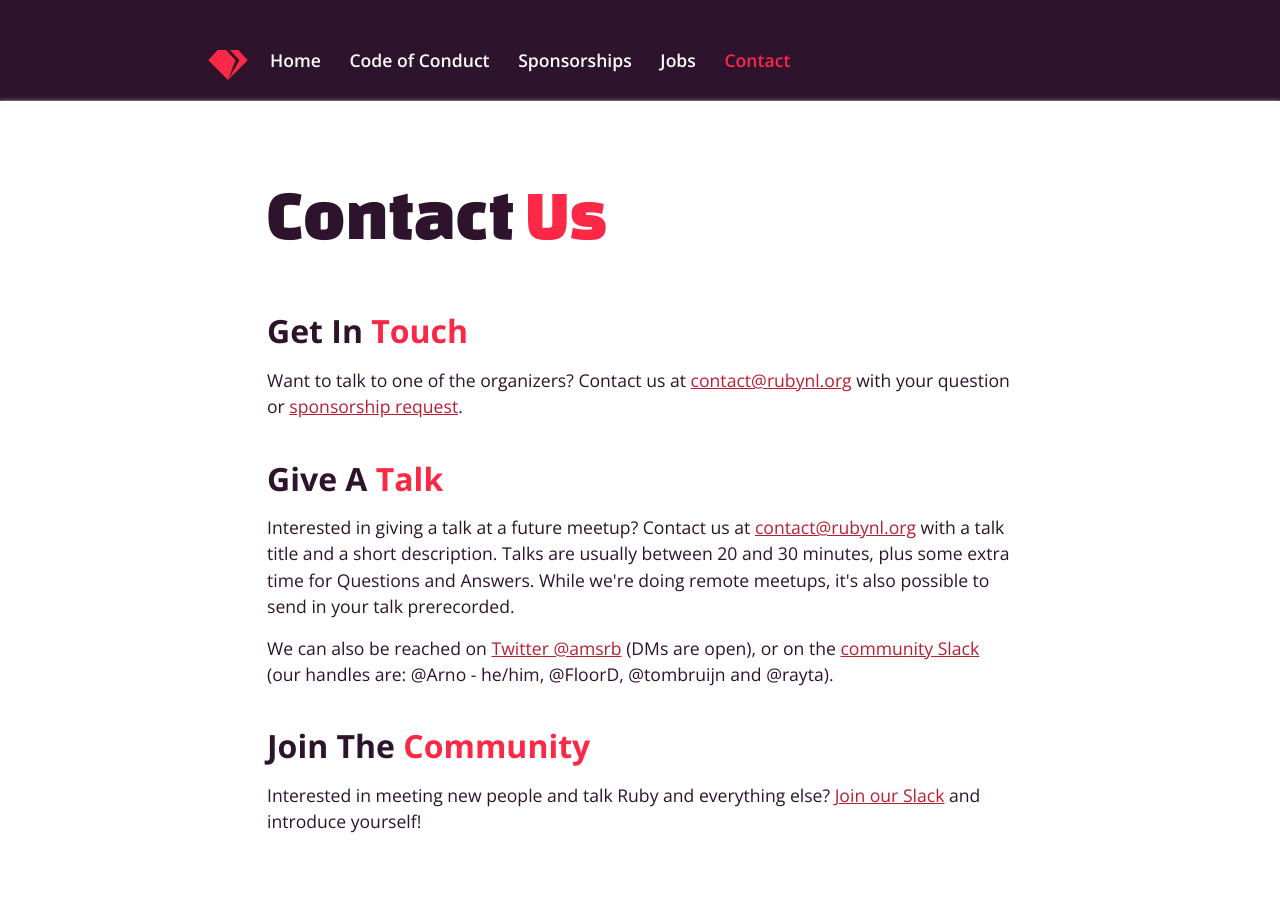
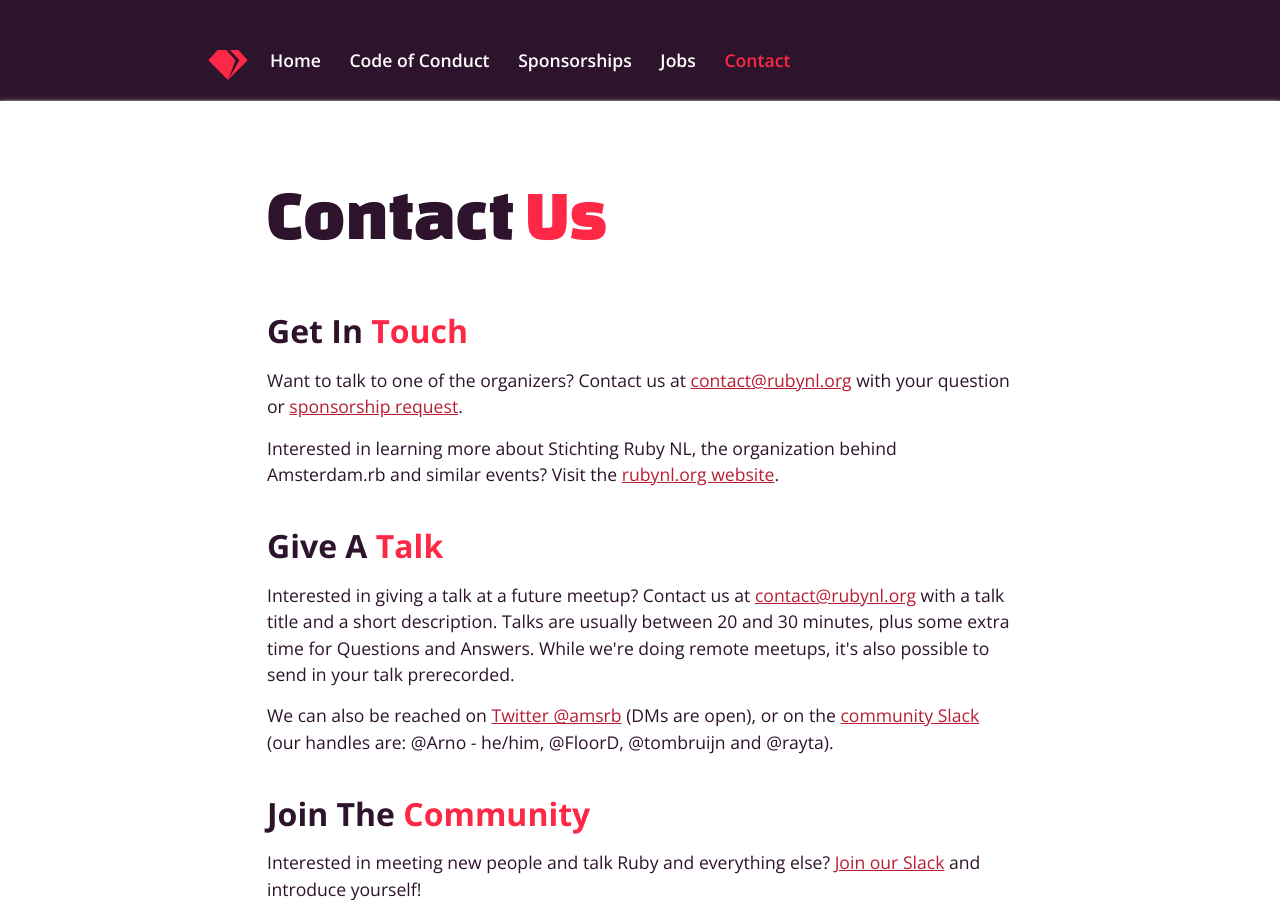
Before and after one commit to amsrb/amsrb.github.com, a Jekyll site: the page built from contact/index.html, in a window 1280 px wide and 900 px high. Built offline with Jekyll 4.4.1, drawn with Linux system fonts in a browser that asks for light colours.

Commit message:
Link back to the Ruby NL website
It ties the two websites together. It explains hopefully a bit why the
email addresses are "rubynl.org" and not "amsrb.org".

```diff
--- a/contact/index.html
+++ b/contact/index.html
@@ -11,6 +11,9 @@
     <h2>Get In <span class="highlight">Touch</span></h2>
     <p>
       Want to talk to one of the organizers? Contact us at <a href="mailto:contact@rubynl.org">contact@rubynl.org</a> with your question or <a href="/sponsorships/">sponsorship request</a>.
+    </p>
+    <p>
+      Interested in learning more about Stichting Ruby NL, the organization behind Amsterdam.rb and similar events? Visit the <a href="https://rubynl.org">rubynl.org website</a>.
     </p>
 
     <h2>Give A <span class="highlight">Talk</span></h2>
```
